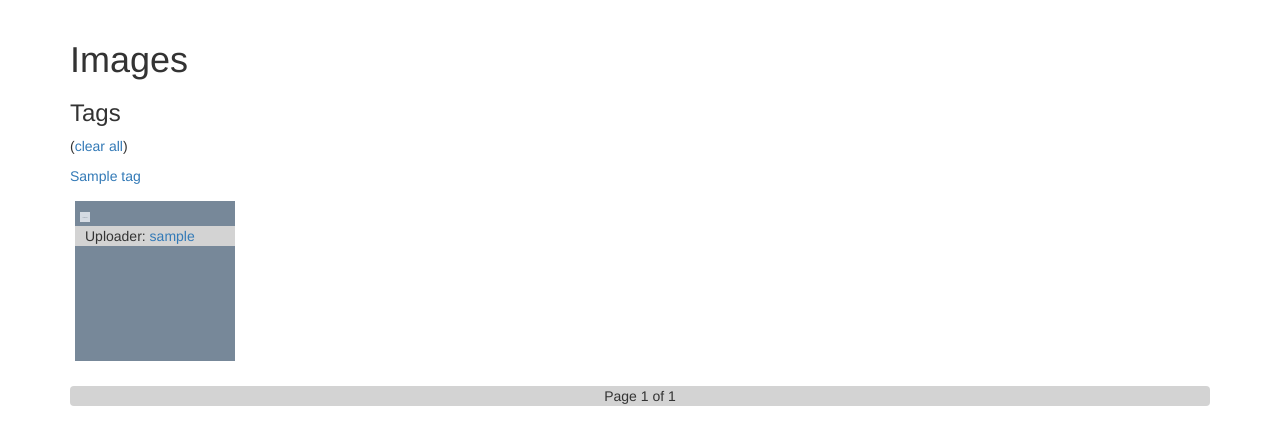
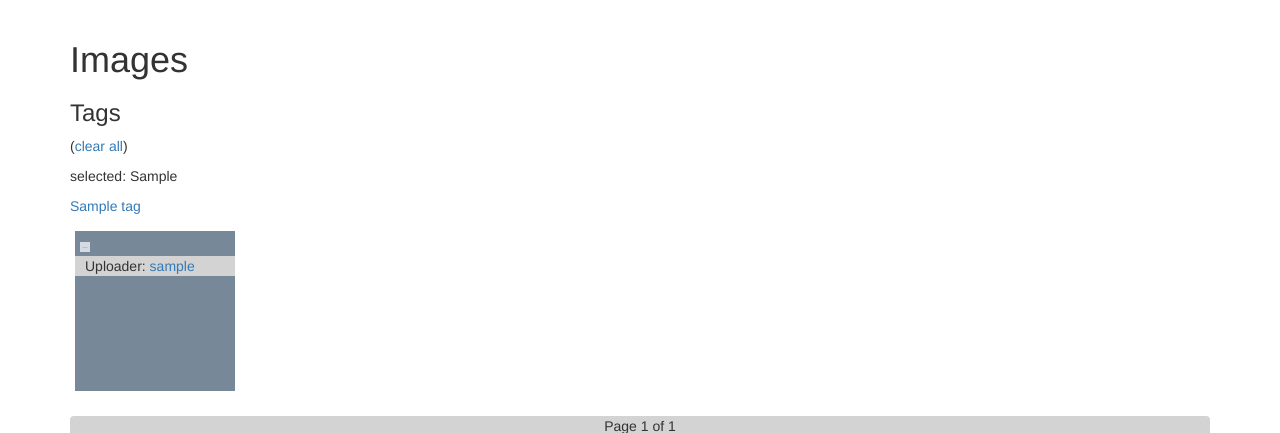
Before and after one commit to natecrow/media-sharing-site, a Django app: template mediasharingsite/templates/imageshare/images.html in a window 1280 px wide. Shown: the part 74-507 px from the top of the page. Run offline with Django 3.2, Linux system fonts and the light colour scheme; the template is opened without the code that fills it: most values are stand-ins (such as "Sample title", 1, 10 or a date in 2020); grey boxes marked "Sample" are stand-in pictures; parts of the project's set-up code (start-up, migrations or seed data) failed here and were passed over; some libraries are stand-ins or nearby versions.

Commit message:
Show selected tags on page separately and only let user click on unselected tags

```diff
--- a/apps/imageshare/views.py
+++ b/apps/imageshare/views.py
@@ -68,7 +68,7 @@ def images(request):
     tags = []
     for picture in Image.objects.all():
         for tag in picture.tags.all():
-            if tag not in tags:
+            if tag not in tags and tag not in selected_tags_list:
                 tags.append(tag)
     # sort tags alphabetically
     tags.sort(key=lambda x: x.name)
@@ -86,6 +86,7 @@ def images(request):
         pictures = paginator.page(paginator.num_pages)
 
     context = {'pictures': pictures, 'page': page,
-               'tags': tags, 'selected_tags': selected_tags_for_url_parameter}
+               'tags': tags, 'selected_tags': selected_tags_list,
+               'selected_tags_for_url_parameter': selected_tags_for_url_parameter}
 
     return render(request, 'imageshare/images.html', context)
--- a/mediasharingsite/templates/imageshare/__base_image_gallery.html
+++ b/mediasharingsite/templates/imageshare/__base_image_gallery.html
@@ -21,8 +21,8 @@
 <div class="pagination">
   <span class="step-links">
     {% if pictures.has_previous %}
-      {% if selected_tags %}
-        <a href="?page={{ pictures.previous_page_number }}&tags={{ selected_tags }}">previous</a>
+      {% if selected_tags_for_url_parameter %}
+        <a href="?page={{ pictures.previous_page_number }}&tags={{ selected_tags_for_url_parameter }}">previous</a>
       {% else %}
         <a href="?page={{ pictures.previous_page_number }}">previous</a>
       {% endif %}
@@ -31,8 +31,8 @@
       Page {{ pictures.number }} of {{ pictures.paginator.num_pages }}
     </span>
     {% if pictures.has_next %}
-      {% if selected_tags %}
-        <a href="?page={{ pictures.next_page_number }}&tags={{ selected_tags }}">next</a>
+      {% if selected_tags_for_url_parameter %}
+        <a href="?page={{ pictures.next_page_number }}&tags={{ selected_tags_for_url_parameter }}">next</a>
       {% else %}
         <a href="?page={{ pictures.next_page_number }}">next</a>
       {% endif %}
--- a/mediasharingsite/templates/imageshare/_tags_box.html
+++ b/mediasharingsite/templates/imageshare/_tags_box.html
@@ -1,13 +1,21 @@
 <div>
   <h3>Tags</h3>
-  <p>
-    (<a href="{% url 'imageshare:images' %}?page=1">clear all</a>)
-  </p>
+  {% if selected_tags %}
+    <p>
+      (<a href="{% url 'imageshare:images' %}?page=1">clear all</a>)
+    </p>
+    <p>
+      selected:
+      {% for selected_tag in selected_tags %}
+        {{selected_tag}}
+      {% endfor %}
+    </p>
+  {% endif %}
   {% if tags %}
     <p>
       {% for tag in tags %}
-        {% if selected_tags %}
-          <a href="{% url 'imageshare:images' %}?page=1&tags={{ selected_tags }}+{{ tag }}">
+        {% if selected_tags_for_url_parameter %}
+          <a href="{% url 'imageshare:images' %}?page=1&tags={{ selected_tags_for_url_parameter }}+{{ tag }}">
             {{tag}}
           </a>
         {% else %}
```
